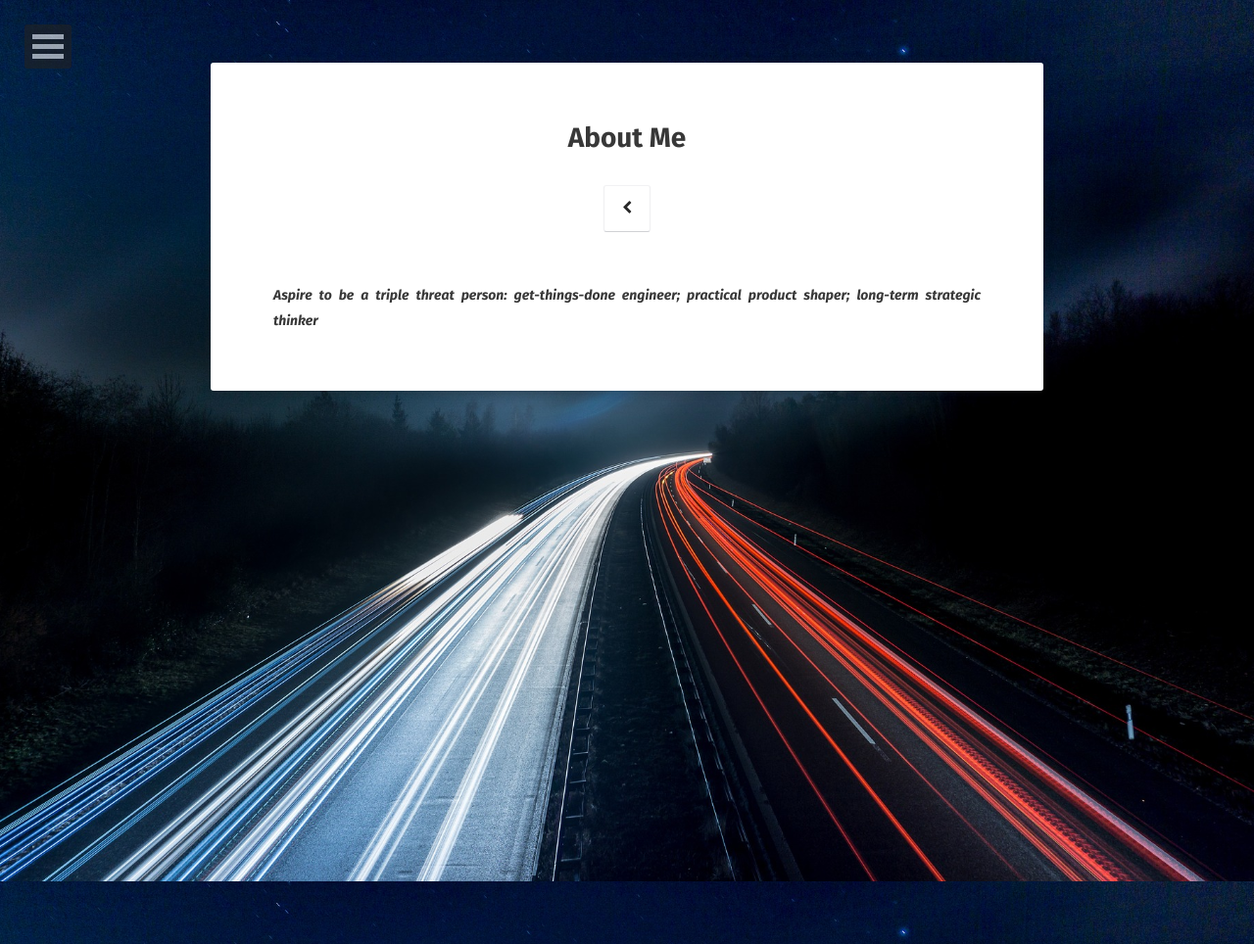
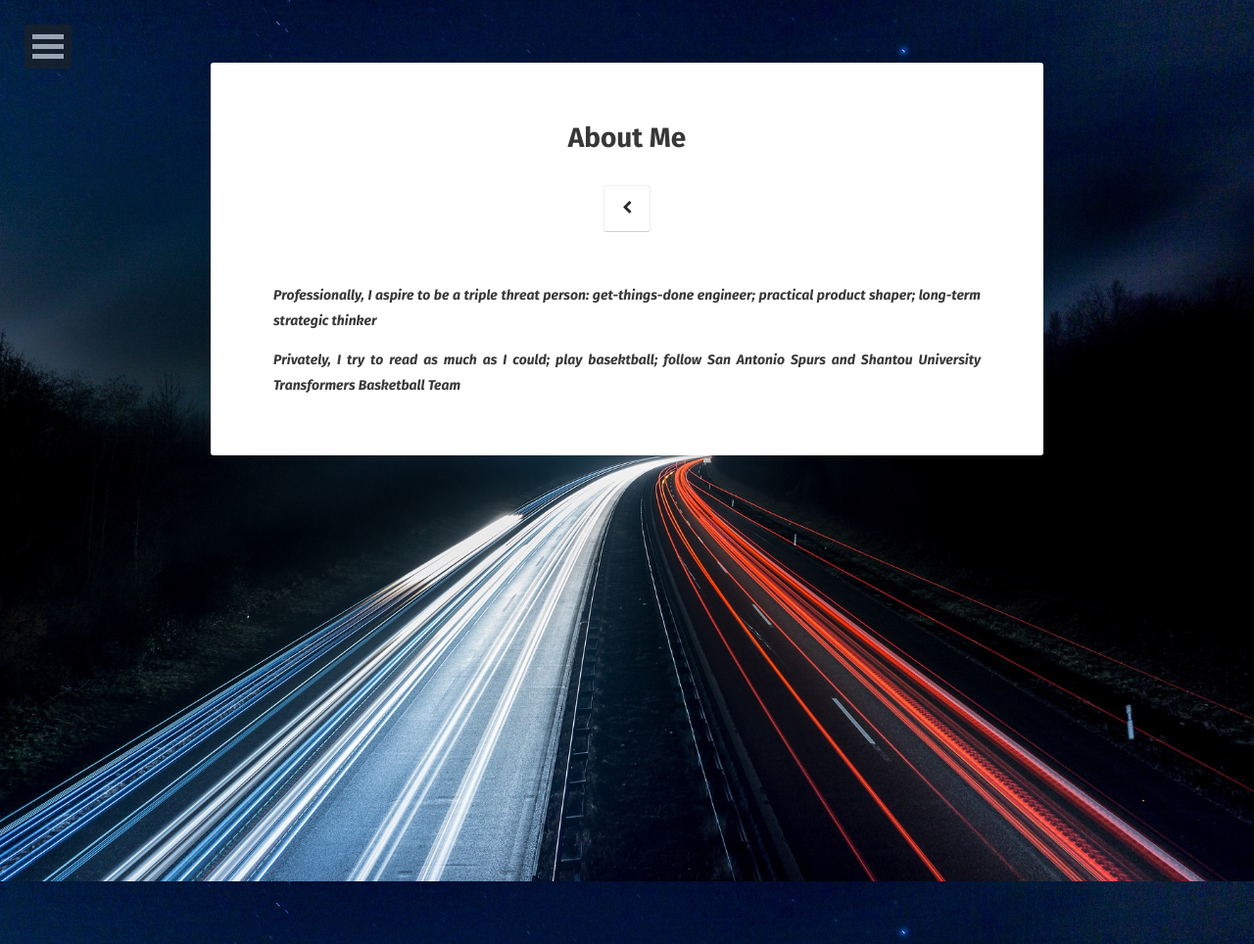
Before and after one commit to Ming0217/Ming0217.github.io, a Jekyll site: the page built from about/index.md, in a window 1280 px wide. Shown: the whole page at 98% size. Built offline with Jekyll 4.4.1, drawn with Linux system fonts in a browser that asks for light colours; some web fonts are replaced.

Commit message:
Update index.md

```diff
--- a/about/index.md
+++ b/about/index.md
@@ -6,4 +6,6 @@ date: 2019-02-17
 comments: false
 ---
 
-***Aspire to be a triple threat person: get-things-done engineer; practical product shaper; long-term strategic thinker***
+***Professionally, I aspire to be a triple threat person: get-things-done engineer; practical product shaper; long-term strategic thinker***
+
+***Privately, I try to read as much as I could; play basektball; follow San Antonio Spurs and Shantou University Transformers Basketball Team***
```
